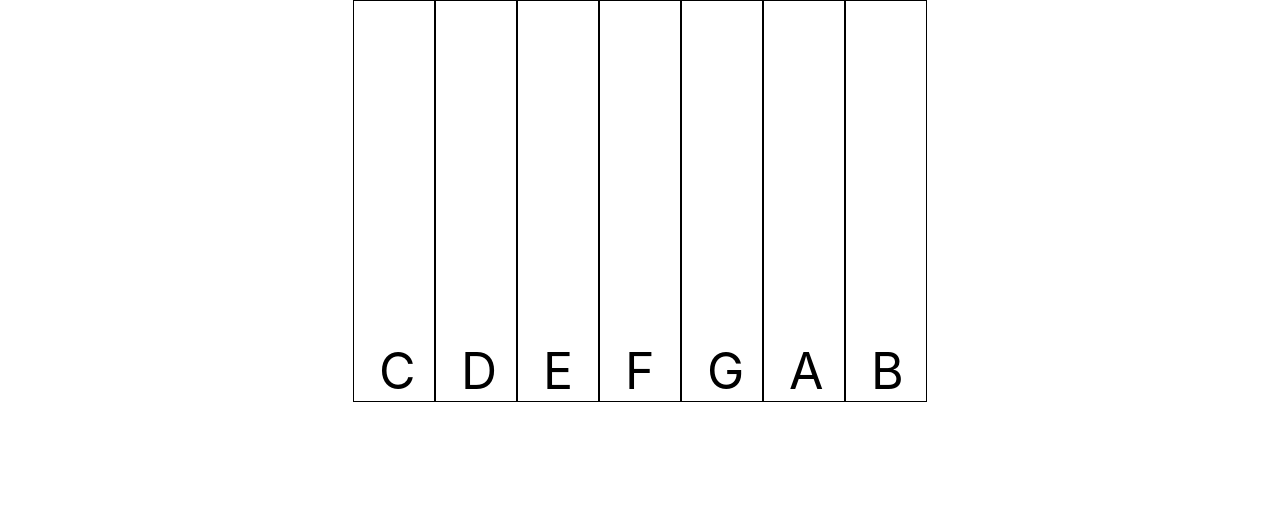
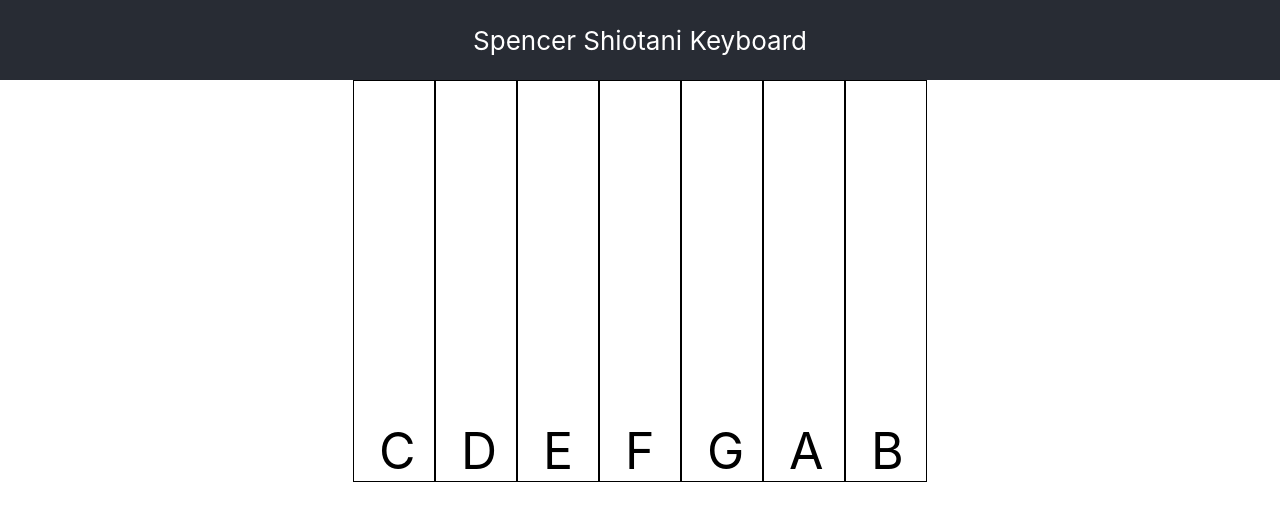
Before and after one commit to sshiotani/piano, a React (Create React App) app: page / in a window 1280 px wide. Shown: the top 520 px of the page. Built offline with nearby package versions, Linux system fonts and the light colour scheme.

Commit message:
array of pressed keys history

```diff
--- a/src/App.css
+++ b/src/App.css
@@ -4,7 +4,7 @@
 
 .App-header {
   background-color: #282c34;
-  min-height: 100vh;
+  min-height: 10vh;
   display: flex;
   flex-direction: column;
   align-items: center;
--- a/src/App.jsx
+++ b/src/App.jsx
@@ -1,16 +1,14 @@
 import "./App.css"
-import React, { useState } from "react"
+import React from "react"
 import { Piano } from "./Components"
 
 export const App = () => {
-	const [keyPressed, setKeyPressed] = useState([])
 
 	const keys = ["C", "D", "E", "F", "G", "A", "B"]
 
-	// Use click event to update history
-
 	return (
 		<div className="App">
+			<div className="App-header">Spencer Shiotani Keyboard</div>
 			<div className="Button-Group">
 				<Piano keys={keys}></Piano>
 			</div>
--- a/src/Components/Key/Key.css
+++ b/src/Components/Key/Key.css
@@ -1,6 +1,5 @@
 .key {
     position: relative;
-    background-color: white;
     height:400px;
     width: 80px;
     border: 1px solid black;
--- a/src/Components/Key/Key.jsx
+++ b/src/Components/Key/Key.jsx
@@ -1,11 +1,14 @@
 import React, { useState } from "react"
 import "./Key.css"
 
-export const Key = (props) => {
+export const Key = ({onClick,note}) => {
 	const [key, setKey] = useState("white")
 
 	const start = () => {
         setKey("blue")
+        setTimeout(() => {
+            setKey("white")
+        }, 1000);
 	}
 
 	const stop = () => {
@@ -13,8 +16,8 @@ export const Key = (props) => {
 	}
 
 	return (
-		<div className={"key"} style={{backgroundColor:key}} onMouseDown={start} onMouseUp={stop}>
-			<div className="note">{props.note}</div>
+		<div onClick={()=>onClick(note)} className={"key"} style={{backgroundColor:key}}  onMouseDown={start} onMouseUp={stop}>
+			<div className="note">{note}</div>
 		</div>
 	)
 }
--- a/src/Components/Piano/Piano.jsx
+++ b/src/Components/Piano/Piano.jsx
@@ -1,21 +1,25 @@
-import React, { Fragment, useState } from "react"
+import React, { Fragment,useState } from "react"
 import { Key } from "../Key/Key"
 import "./Piano.css"
 
-export const Piano = (props) => {
 
 
+export const Piano = ({keys}) => {
+    const [keyPressed, setKeyPressed] = useState([])
+
+    const handleClick = (key)=> {
+        setKeyPressed([...keyPressed, key])
+    }
+
 	return (
-		<Fragment>
-			<div className="piano">
-				{props.keys.map((key) => {
-					return (
-						<Key
-							note={key}
-						></Key>
-					)
-				})}
-			</div>
-		</Fragment>
+		<div className="piano">
+			{keys.map((key) => {
+				return (
+					<Fragment>
+						<Key key={key} note={key} onClick={()=>handleClick(key)}></Key>
+					</Fragment>
+				)
+			})}
+		</div>
 	)
 }
```
